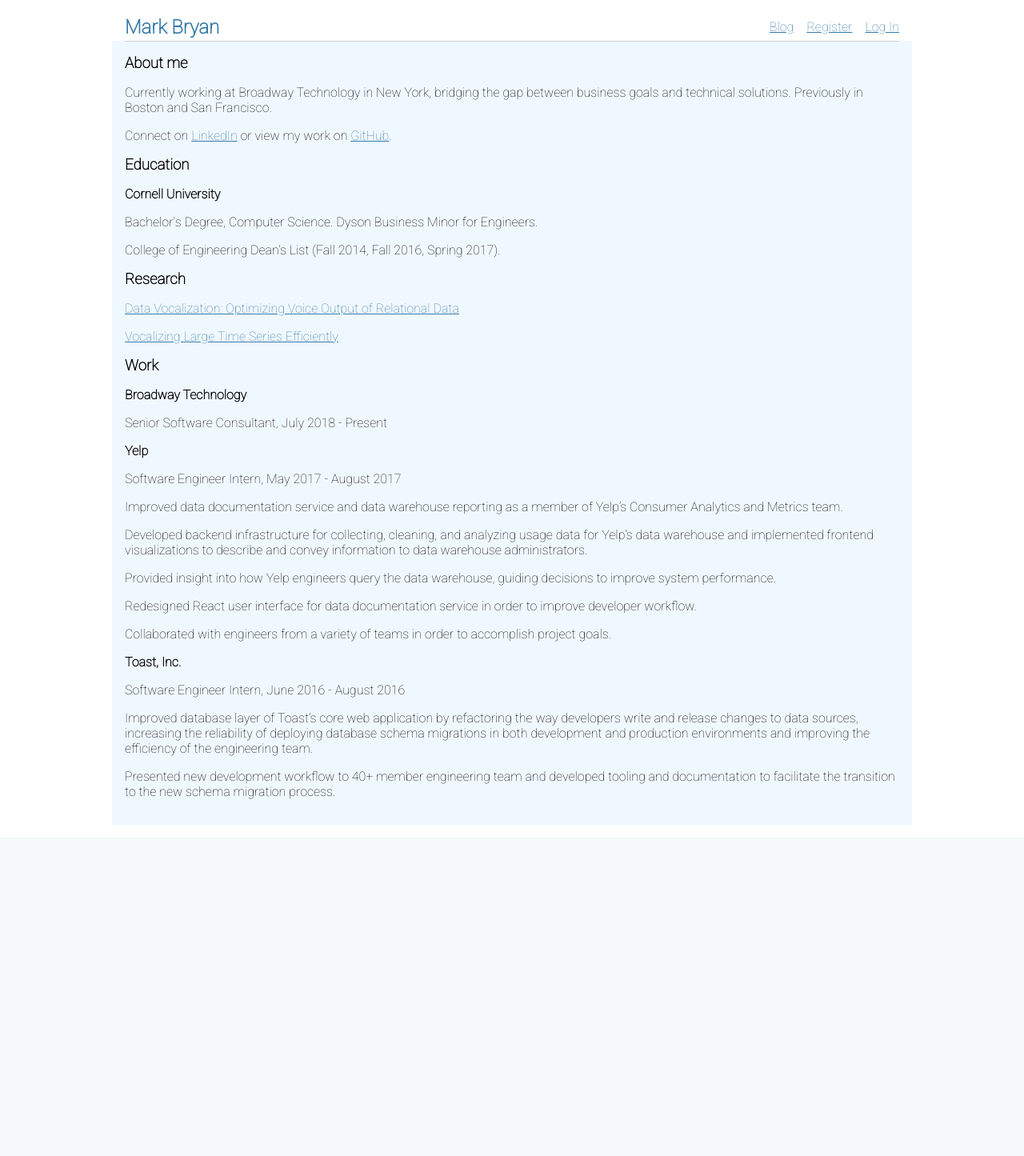
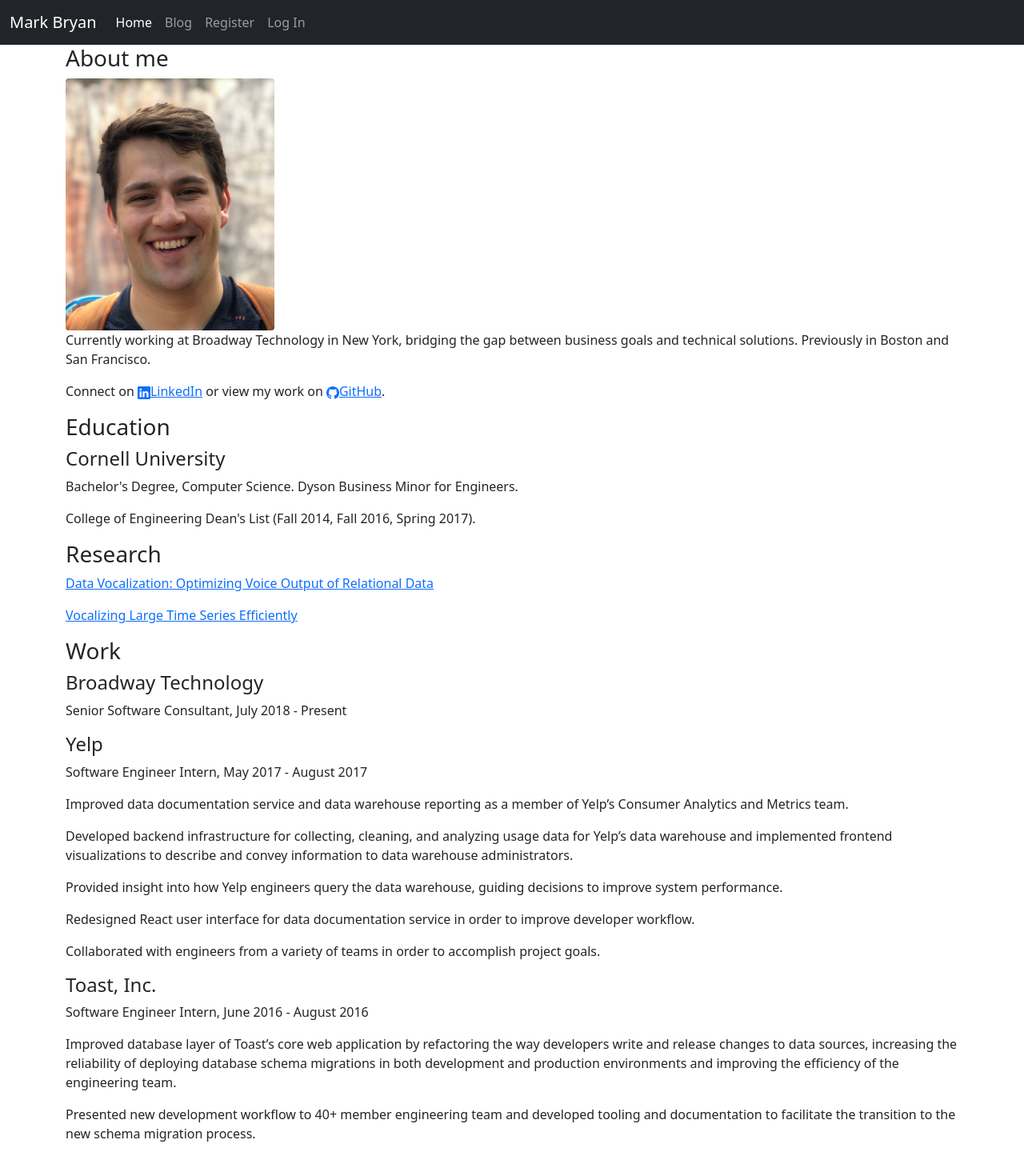
Before and after one commit to mrkbryn/mark-bryan-site, a Flask app: page / in a window 1280 px wide. Shown: the whole page at 80% size. Before the commit the page ends 999 px from the top, so only its background shows below. Run offline with Flask 2, Linux system fonts and the light colour scheme.

Commit message:
Bootstrap

```diff
--- a/app/static/style.css
+++ /dev/null
@@ -1,134 +0,0 @@
-html {
-  font-family: 'Roboto', sans-serif;
-  background: white;
-  padding: 1rem;
-}
-
-body {
-  max-width: 1000px;
-  margin: 0 auto;
-  background: aliceblue;
-}
-
-h1, h2, h3, h4, h5, h6 {
-  font-family: 'Roboto', sans-serif;
-  color: black;
-  margin: 1rem 0;
-}
-
-a {
-  color: #377ba8;
-}
-
-hr {
-  border: none;
-  border-top: 1px solid lightgray;
-}
-
-nav {
-  background: white;
-  display: flex;
-  align-items: center;
-  padding: 0 0.5rem;
-}
-
-nav h1 {
-  flex: auto;
-  margin: 0;
-}
-
-nav h1 a {
-  text-decoration: none;
-  padding: 0.25rem 0.5rem;
-}
-
-nav ul  {
-  display: flex;
-  list-style: none;
-  margin: 0;
-  padding: 0;
-}
-
-nav ul li a, nav ul li span, header .action {
-  display: block;
-  padding: 0.5rem;
-}
-
-.content {
-  padding: 0 1rem 1rem;
-}
-
-.content > header {
-  border-bottom: 1px solid lightgray;
-  display: flex;
-  align-items: flex-end;
-}
-
-.content > header h1 {
-  flex: auto;
-  margin: 1rem 0 0.25rem 0;
-}
-
-.flash {
-  margin: 1em 0;
-  padding: 1em;
-  background: #cae6f6;
-  border: 1px solid #377ba8;
-}
-
-.post > header {
-  display: flex;
-  align-items: flex-end;
-  font-size: 0.85em;
-}
-
-.post > header > div:first-of-type {
-  flex: auto;
-}
-
-.post > header h1 {
-  font-size: 1.5em;
-  margin-bottom: 0;
-}
-
-.post .about {
-  color: slategray;
-  font-style: italic;
-}
-
-.post .body {
-  white-space: pre-line;
-}
-
-.content:last-child {
-  margin-bottom: 0;
-}
-
-.content form {
-  margin: 1em 0;
-  display: flex;
-  flex-direction: column;
-}
-
-.content label {
-  font-weight: bold;
-  margin-bottom: 0.5em;
-}
-
-.content input, .content textarea {
-  margin-bottom: 1em;
-}
-
-.content textarea {
-  min-height: 12em;
-  resize: vertical;
-}
-
-input.danger {
-  color: #cc2f2e;
-}
-
-input[type=submit] {
-  align-self: start;
-  min-width: 10em;
-}
--- a/app/templates/base.html
+++ b/app/templates/base.html
@@ -1,27 +1,54 @@
 <!doctype html>
-<title>{% block title %}{% endblock %}</title>
-<link rel="stylesheet" href="{{ url_for('static', filename='style.css') }}">
+<html lang="en">
+<head>
+    <meta charset="utf-8">
+    <meta name="viewport" content="width=device-width, initial-scale=1">
+
+    <link href="https://cdn.jsdelivr.net/npm/bootstrap@5.0.0-beta1/dist/css/bootstrap.min.css" rel="stylesheet" integrity="sha384-giJF6kkoqNQ00vy+HMDP7azOuL0xtbfIcaT9wjKHr8RbDVddVHyTfAAsrekwKmP1" crossorigin="anonymous">
     <link rel="preconnect" href="https://fonts.gstatic.com">
     <link href="https://fonts.googleapis.com/css2?family=Roboto:wght@100&display=swap" rel="stylesheet">
-<nav>
-  <h1><a href="{{ url_for('index') }}">Mark Bryan</a></h1>
-  <ul>
-    <li><a href="{{ url_for('blog.index') }}">Blog</a></li>
+    <link rel="stylesheet" href="{{ url_for('static', filename='style.css') }}">
+    <title>{% block title %}{% endblock %}</title>
+</head>
+<body>
+    <script src="https://cdn.jsdelivr.net/npm/bootstrap@5.0.0-beta1/dist/js/bootstrap.bundle.min.js" integrity="sha384-ygbV9kiqUc6oa4msXn9868pTtWMgiQaeYH7/t7LECLbyPA2x65Kgf80OJFdroafW" crossorigin="anonymous"></script>
+
+    <nav class="navbar navbar-expand-lg navbar-dark bg-dark">
+        <div class="container-fluid">
+            <a class="navbar-brand" href="{{ url_for('index') }}">Mark Bryan</a>
+            <button class="navbar-toggler" type="button" data-bs-toggle="collapse" data-bs-target="#navbarSupportedContent" aria-controls="navbarSupportedContent" aria-expanded="false" aria-label="Toggle navigation">
+                <span class="navbar-toggler-icon"></span>
+            </button>
+            <div class="collapse navbar-collapse" id="navbarSupportedContent">
+                <ul class="navbar-nav me-auto mb-2 mb-lg-0">
+                    <li class="nav-item">
+                        <a class="nav-link active" aria-current="page" href="{{ url_for('index') }}">Home</a>
+                    </li>
+                    <li class="nav-item">
+                        <a class="nav-link" href="{{ url_for('blog.index') }}">Blog</a>
+                    </li>
                     {% if g.user %}
-      <li><span>{{ g.user['username'] }}</span>
-      <li><a href="{{ url_for('auth.logout') }}">Log Out</a>
+                        <li class="nav-item">{{ g.user['username'] }}</li>
+                        <li class="nav-item"><a class="nav-link" href="{{ url_for('auth.logout') }}">Log Out</a></li>
                     {% else %}
-      <li><a href="{{ url_for('auth.register') }}">Register</a>
-      <li><a href="{{ url_for('auth.login') }}">Log In</a>
+                        <li class="nav-item"><a class="nav-link" href="{{ url_for('auth.register') }}">Register</a></li>
+                        <li class="nav-item"><a class="nav-link" href="{{ url_for('auth.login') }}">Log In</a></li>
                     {% endif %}
                 </ul>
+            </div>
+        </div>
     </nav>
-<section class="content">
+
+    <div class="container">
+        {% for message in get_flashed_messages() %}
+            <div class="alert alert-danger" role="alert">
+                {{ message }}
+            </div>
+        {% endfor %}
         <header>
             {% block header %}{% endblock %}
         </header>
-  {% for message in get_flashed_messages() %}
-    <div class="flash">{{ message }}</div>
-  {% endfor %}
         {% block content %}{% endblock %}
-</section>
+    </div>
+</body>
+</html>
--- a/app/templates/index.html
+++ b/app/templates/index.html
@@ -4,27 +4,49 @@
 
 {% block content %}
     <h3>About me</h3>
+    <div class="row">
+        <div class="col-3">
+          <img src="/static/headshot.jpg" class="rounded img-fluid" alt="Mark Bryan">
+        </div>
+    </div>
+
+    <div class="row">
         <p>
-        Currently working at Broadway Technology in New York, bridging the gap between business goals and technical solutions.
-        Previously in Boston and San Francisco.
+            Currently working at Broadway Technology in New York, bridging the gap between business goals and technical solutions. Previously in Boston and San Francisco.
         </p>
-    <p>
-        Connect on <a href="https://www.linkedin.com/in/markandrewbryan/">LinkedIn</a> or view my work on <a href="https://github.com/mrkbryn">GitHub</a>.
-    </p>
+    </div>
 
+    <div class="row">
+        <p>Connect on <a href="https://www.linkedin.com/in/markandrewbryan/"><svg xmlns="http://www.w3.org/2000/svg" width="16" height="16" fill="currentColor" class="bi bi-linkedin" viewBox="0 0 16 16">
+  <path d="M0 1.146C0 .513.526 0 1.175 0h13.65C15.474 0 16 .513 16 1.146v13.708c0 .633-.526 1.146-1.175 1.146H1.175C.526 16 0 15.487 0 14.854V1.146zm4.943 12.248V6.169H2.542v7.225h2.401zm-1.2-8.212c.837 0 1.358-.554 1.358-1.248-.015-.709-.52-1.248-1.342-1.248-.822 0-1.359.54-1.359 1.248 0 .694.521 1.248 1.327 1.248h.016zm4.908 8.212V9.359c0-.216.016-.432.08-.586.173-.431.568-.878 1.232-.878.869 0 1.216.662 1.216 1.634v3.865h2.401V9.25c0-2.22-1.184-3.252-2.764-3.252-1.274 0-1.845.7-2.165 1.193v.025h-.016a5.54 5.54 0 0 1 .016-.025V6.169h-2.4c.03.678 0 7.225 0 7.225h2.4z"/>
+</svg></i>LinkedIn</a> or view my work on <a href="https://github.com/mrkbryn"><svg xmlns="http://www.w3.org/2000/svg" width="16" height="16" fill="currentColor" class="bi bi-github" viewBox="0 0 16 16">
+  <path d="M8 0C3.58 0 0 3.58 0 8c0 3.54 2.29 6.53 5.47 7.59.4.07.55-.17.55-.38 0-.19-.01-.82-.01-1.49-2.01.37-2.53-.49-2.69-.94-.09-.23-.48-.94-.82-1.13-.28-.15-.68-.52-.01-.53.63-.01 1.08.58 1.23.82.72 1.21 1.87.87 2.33.66.07-.52.28-.87.51-1.07-1.78-.2-3.64-.89-3.64-3.95 0-.87.31-1.59.82-2.15-.08-.2-.36-1.02.08-2.12 0 0 .67-.21 2.2.82.64-.18 1.32-.27 2-.27.68 0 1.36.09 2 .27 1.53-1.04 2.2-.82 2.2-.82.44 1.1.16 1.92.08 2.12.51.56.82 1.27.82 2.15 0 3.07-1.87 3.75-3.65 3.95.29.25.54.73.54 1.48 0 1.07-.01 1.93-.01 2.2 0 .21.15.46.55.38A8.012 8.012 0 0 0 16 8c0-4.42-3.58-8-8-8z"/>
+</svg>GitHub</a>.</p>
+    </div>
+
+    <div class="row">
         <h3>Education</h3>
         <h4>Cornell University</h4>
         <p>Bachelor's Degree, Computer Science. Dyson Business Minor for Engineers.</p>
         <p>College of Engineering Dean's List (Fall 2014, Fall 2016, Spring 2017).</p>
+    </div>
 
+    <div class="row">
         <h3>Research</h3>
         <p><a href="http://www.vldb.org/pvldb/vol10/p1574-trummer.pdf">Data Vocalization: Optimizing Voice Output of Relational Data</a></p>
         <p><a href="http://www.vldb.org/pvldb/vol11/p1563-trummer.pdf">Vocalizing Large Time Series Efficiently</a></p>
+    </div>
 
+    <div class="row">
         <h3>Work</h3>
+    </div>
+
+    <div class="row">
         <h4>Broadway Technology</h4>
         <p>Senior Software Consultant, July 2018 - Present</p>
+    </div>
 
+    <div class="row">
         <h4>Yelp</h4>
         <p>Software Engineer Intern, May 2017 - August 2017</p>
         <p>Improved data documentation service and data warehouse reporting as a member of Yelp’s Consumer Analytics and Metrics team.</p>
@@ -32,10 +54,13 @@
         <p>Provided insight into how Yelp engineers query the data warehouse, guiding decisions to improve system performance.</p>
         <p>Redesigned React user interface for data documentation service in order to improve developer workflow.</p>
         <p>Collaborated with engineers from a variety of teams in order to accomplish project goals.</p>
+    </div>
 
+    <div class="row">
         <h4>Toast, Inc.</h4>
         <p>Software Engineer Intern, June 2016 - August 2016</p>
         <p>Improved database layer of Toast’s core web application by refactoring the way developers write and release changes to data sources, increasing the reliability of deploying database schema migrations in both development and production environments and improving the efficiency of the engineering team.</p>
         <p>Presented new development workflow to 40+ member engineering team and developed tooling and documentation to facilitate the transition to the new schema migration process.</p>
+    </div>
 
 {% endblock %}
```
Also changed, not shown: app/static/headshot.jpg (added). Lines whose indentation alone changed are shown as unchanged.
